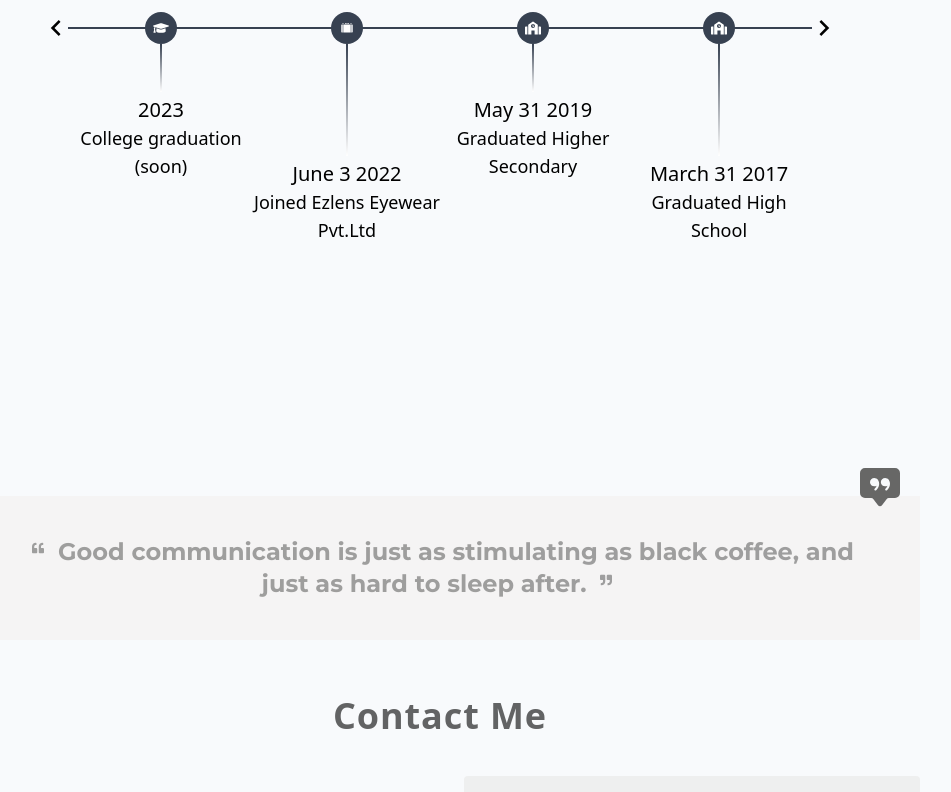
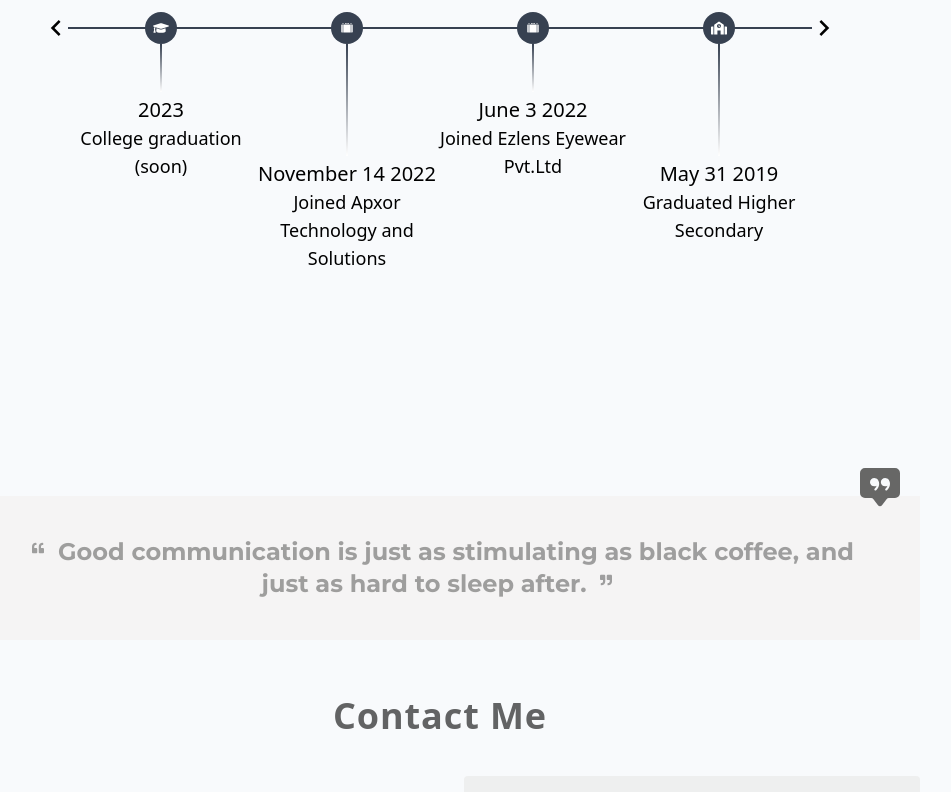
Before and after one commit to raziqali0306/myportfolio, a Next.js app: page /myportfolio/ in a window 1280 px wide. Shown: the part 4196-4988 px from the top of the page, without its empty margins (200-1151 px from the left). Built offline with nearby package versions, Linux system fonts and the light colour scheme.

Commit message:
updates timeline

```diff
--- a/components/timeline.tsx
+++ b/components/timeline.tsx
@@ -18,6 +18,7 @@ function Timeline() {
 
     const Content: Array<Entry> = [
         { date: '2023', description: 'College graduation (soon)', type: 'graduation' },
+        { date: 'November 14 2022', description: 'Joined Apxor Technology and Solutions', type: 'work' },
         { date: 'June 3 2022', description: 'Joined Ezlens Eyewear Pvt.Ltd', type: 'work' },
         { date: 'May 31 2019', description: 'Graduated Higher Secondary', type: 'school' },
         { date: 'March 31 2017', description: 'Graduated High School', type: 'school' },
```
Also changed, not shown: 1 other file (tests, documents, lock files or other folders).
